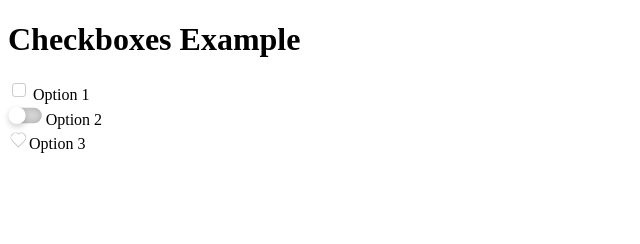
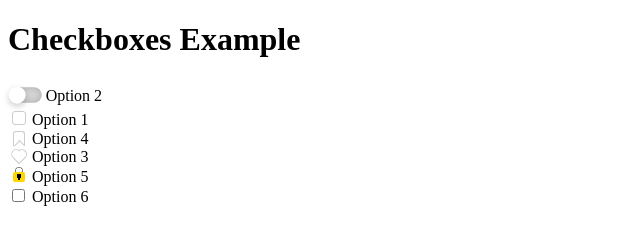
Before and after one commit to mattmcnee/css-checkboxes, a plain HTML site: page index.html in a window 1280 px wide. Shown: the whole page, without its empty margins (0-640 px from the left). Drawn offline with Linux system fonts and the light colour scheme.

Commit message:
added lock checkbox

```diff
--- a/index.html
+++ b/index.html
@@ -9,15 +9,24 @@
 <body>
     <h1>Checkboxes Example</h1>
     <form>
+        <label for="checkbox2">
+            <input type="checkbox" id="checkbox2" name="option2" value="Option 2" class="checkbox-toggle"> Option 2
+        </label><br>
         <label for="checkbox1">
             <input type="checkbox" id="checkbox1" name="option1" value="Option 1" class="checkbox-check"> Option 1
         </label><br>
-        <label for="checkbox2">
-            <input type="checkbox" id="checkbox2" name="option2" value="Option 2" class="checkbox-toggle"> Option 2
+        <label for="checkbox4">
+            <input type="checkbox" id="checkbox4" name="option4" value="Option 4" class="checkbox-bookmark"> Option 4
         </label><br>
         <label for="checkbox3">
             <input type="checkbox" id="checkbox3" name="option3" value="Option 3" class="checkbox-heart"> Option 3
         </label><br>
+        <label for="checkbox5">
+            <input type="checkbox" id="checkbox5" name="option5" value="Option 5" class="checkbox-lock"> Option 5
+        </label><br>
+        <label for="checkbox6">
+            <input type="checkbox" id="checkbox6" name="option6" value="Option 6"> Option 6
+        </label><br>
     </form>
 </body>
 </html>
--- a/styles.css
+++ b/styles.css
@@ -1,11 +1,34 @@
+:root {
+  --checkbox-border: #ccc;
+  --checkbox-check-fill: lightblue;
+  --checkbox-heart-fill: red;
+  --checkbox-bookmark-fill: green;
+}
+
+
+
+
+
+input[type="checkbox"].checkbox-check:hover,
+input[type="checkbox"].checkbox-toggle:hover,
+input[type="checkbox"].checkbox-heart:hover,
+input[type="checkbox"].checkbox-bookmark:hover,
+input[type="checkbox"].checkbox-lock:hover{
+  cursor: pointer;
+}
+
 input[type="checkbox"].checkbox-check {
   appearance: none;
+  display: inline-block;
   height: 14px;
   width: 14px;
   background-color: white;
   border: 1px solid #ccc;
   border-radius: 3px;
   position: relative;
+  transition: background-color 0.2s ease;
+  transform: translateY(3px);
+  margin-right: 2px;
 }
 
 input:checked[type="checkbox"].checkbox-check{
@@ -34,17 +57,16 @@ input[type="checkbox"].checkbox-check:before,
   position: absolute;
   width: 2px;
   border-radius: 1px;
-  background-color: white;
-  opacity: 0;
-  transition: .3s;
+  transition: background-color 0.2s ease;
+  background-color: transparent;
 }
 
 input:checked[type="checkbox"].checkbox-check:before{
-  opacity: 1;
+  background-color: white;
 }
 
 input:checked[type="checkbox"].checkbox-check:after{
-  opacity: 1;
+  background-color: white;
 }
 
 
@@ -59,7 +81,7 @@ input[type="checkbox"].checkbox-toggle{
   border-radius: .5em;
   box-shadow: inset 0 0 5px rgba(0, 0, 0, .2);
   transition: .5s;
-  transform: scale(1.2);
+  transform: scale(1.2) translateY(3px);
 }
 input:checked[type="checkbox"].checkbox-toggle{
   background: lightblue;
@@ -85,21 +107,27 @@ input[type="checkbox"].checkbox-heart {
   appearance: none;
   height: 14px;
   width: 10px;
-  background-color: white;
-  border-radius: 0px;
   position: relative;
-  border-radius: 0px;
+  border-bottom-right-radius: 5px;
   border: 1px solid #ccc;
-  border-top-left-radius: 10px;
-  border-top-right-radius: 10px;
-  border-bottom-right-radius: 5px;
-  transform: rotateZ(-45deg);
-  background-color: white;
+  transform: rotateZ(-45deg) translateY(1px);
+    margin-right: 6px;
+        margin-bottom: 0;
+        margin-top: 0;
 }
 
-input:checked[type="checkbox"].checkbox-heart{
-  background-color: lightblue;
+input[type="checkbox"].checkbox-heart,
+input[type="checkbox"].checkbox-heart:before,
+input[type="checkbox"].checkbox-heart:after{
+background-color: white;
+border-radius: 0px;
+border-top-left-radius: 10px;
+border-top-right-radius: 10px;
+background-color: white;
+transition: background-color 0.2s ease;
 }
+
+
 
 input[type="checkbox"].checkbox-heart:before{
   content: '';
@@ -108,10 +136,6 @@ input[type="checkbox"].checkbox-heart:before{
   height: 12px;
   top: 0;
   left: 0;
-  border-radius: 0px;
-  border-top-left-radius: 10px;
-  border-top-right-radius: 10px;
-  background-color: white;
 }
 
 input[type="checkbox"].checkbox-heart:after{
@@ -121,14 +145,11 @@ input[type="checkbox"].checkbox-heart:after{
   height: 12px;
   top: 1px;
   left: 1px;
-  border-radius: 0px;
+  border-bottom-left-radius: 5px;
   border: 1px solid #ccc;
-  border-top-left-radius: 10px;
-  border-top-right-radius: 10px;
-  border-bottom-left-radius: 5px;
   z-index: -1;
   transform: rotateZ(90deg);
-  background-color: white;
+
 }
 
 input:checked[type="checkbox"].checkbox-heart,
@@ -136,3 +157,117 @@ input:checked[type="checkbox"].checkbox-heart:before,
 input:checked[type="checkbox"].checkbox-heart:after{
   background-color: lightblue;
 }
+
+input[type="checkbox"].checkbox-bookmark {
+  appearance: none;
+  height: 15px;
+  width: 12px;
+    background: transparent;
+    transition: background 0.2s ease;
+  border: 1px solid #ccc;
+  border-bottom: none;
+  border-radius: 0;
+  border-top-left-radius: 3px;
+border-top-right-radius: 3px;
+  position: relative;
+    transform: translateY(2px);
+    margin-top: 0;
+    margin-bottom: 0;
+    margin-left: 5px;
+}
+
+input[type="checkbox"].checkbox-bookmark:before{
+  content: '';
+  position: absolute;
+  width: 8.5px;
+  height: 8px;
+  bottom: 2px;
+  left: -5.5px;
+  border-right: 1px solid #ccc;
+    background: transparent;
+    transition: background 0.2s ease;
+z-index: -1;
+  transform: rotateZ(46deg) translateY(-0.2px);
+
+
+}
+
+input[type="checkbox"].checkbox-bookmark:after{
+  content: '';
+  position: absolute;
+  width: 8.5px;
+  height: 8px;
+  bottom: 2px;
+  right: -5.5px;
+  border-left: 1px solid #ccc;
+    background: transparent;
+    transition: background 0.2s ease;
+z-index: -1;
+  transform: rotateZ(-46deg) translateY(-0.2px);
+}
+
+input:checked[type="checkbox"].checkbox-bookmark{
+  background: linear-gradient(to bottom, lightblue 0%, lightblue 8px, transparent 8px);
+}
+
+input:checked[type="checkbox"].checkbox-bookmark:after{
+    background: linear-gradient(135deg, lightblue 0%, lightblue 5px, transparent 5px);
+}
+
+input:checked[type="checkbox"].checkbox-bookmark:before{
+    background: linear-gradient(225deg, lightblue 0%, lightblue 5px, transparent 5px);
+}
+
+input[type="checkbox"].checkbox-lock{
+  position: relative;
+  appearance: none;
+  width: 12px;
+  height: 10px;
+  background-color: gold;
+  border-radius: 2px;
+  margin-top: 6px;
+  margin-bottom: 0;
+  margin-left: 5px;
+/*  z-index: 1;*/
+  background: radial-gradient(circle at center, black, black 2.5px, transparent 2.5px, transparent) 0 -1px / 100% 100%,
+    radial-gradient(circle at center, black, black 1px, transparent 1px, transparent) 0 2px / 100% 100%,
+    linear-gradient(gold, gold 6px, transparent 6px, transparent 7px, gold 7px, gold) 0 0 / 100% 100%,
+    linear-gradient(90deg, gold, gold 5px, black 5px, black 7px, gold 7px, gold) 0 0 / 100% 100%;
+}
+
+input[type="checkbox"].checkbox-lock:after{
+  content: '';
+  position: absolute;
+  width: 8px;
+  height: 4px;
+  border-top-left-radius: 4px;
+  border-top-right-radius: 4px;
+  top: -5px;
+  left: 2px;
+  background: radial-gradient(circle at center, transparent, transparent 3px, grey 3px, grey);
+  background-size: 8px 8px;
+}
+
+input[type="checkbox"].checkbox-lock:before{
+  content: '';
+  position: absolute;
+  width: 8px;
+  height: 4px;
+  top: -2px;
+  left: 2px;
+  z-index: -1;
+  background: radial-gradient(circle at center, grey, grey 0.5px, transparent 0.5px, transparent) 3.5px -5.5px / 8px 5px,
+  linear-gradient(90deg, grey, grey 1px, transparent 1px, transparent) 0 0 / 100% 100%,
+  linear-gradient(45deg, grey, grey 1px, transparent 1px, transparent) 7px 2px / 16px 8px,
+  linear-gradient(-135deg, grey, grey 1px, transparent 1px, transparent) 8.5px 1px / 16px 8px;
+}
+
+input:checked[type="checkbox"].checkbox-lock:after,
+input:checked[type="checkbox"].checkbox-lock:before{
+  transform: translateY(-2px);
+}
+
+input[type="checkbox"].checkbox-lock:not(:checked):hover:before,
+input[type="checkbox"].checkbox-lock:not(:checked):hover:after {
+  transform: translateY(0.2px);
+}
```
